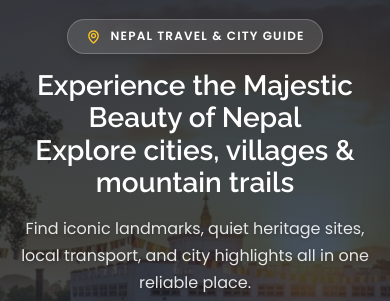
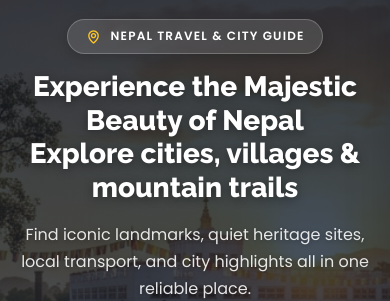
Before and after one commit to Auralith-Bit/CityVerse, a React (Vite) app in the folder client/: page / in a window 390 px wide. Shown: the part 161-462 px from the top of the page. Built offline with nearby package versions, Linux system fonts and the light colour scheme; no server answers.

Commit message:
Reduce hero title size with responsive scaling

```diff
--- a/client/src/styles/components.css
+++ b/client/src/styles/components.css
@@ -84,12 +84,12 @@
 }
 
 .hero-title {
-  font-size: clamp(2.6rem, 7vw, 90px);
-  font-weight: 600;
+  font-size: clamp(2.2rem, 4.5vw, 3.25rem);
+  font-weight: 800;
   color: #ffffff;
-  line-height: 1.15;
+  line-height: 1.2;
   margin-bottom: var(--space-4);
-  /* increased max‑width so the title can stretch across the wider hero */
+  text-shadow: 0 2px 10px rgba(0, 0, 0, 0.4);
   max-width: 100%;
 }
 
```
